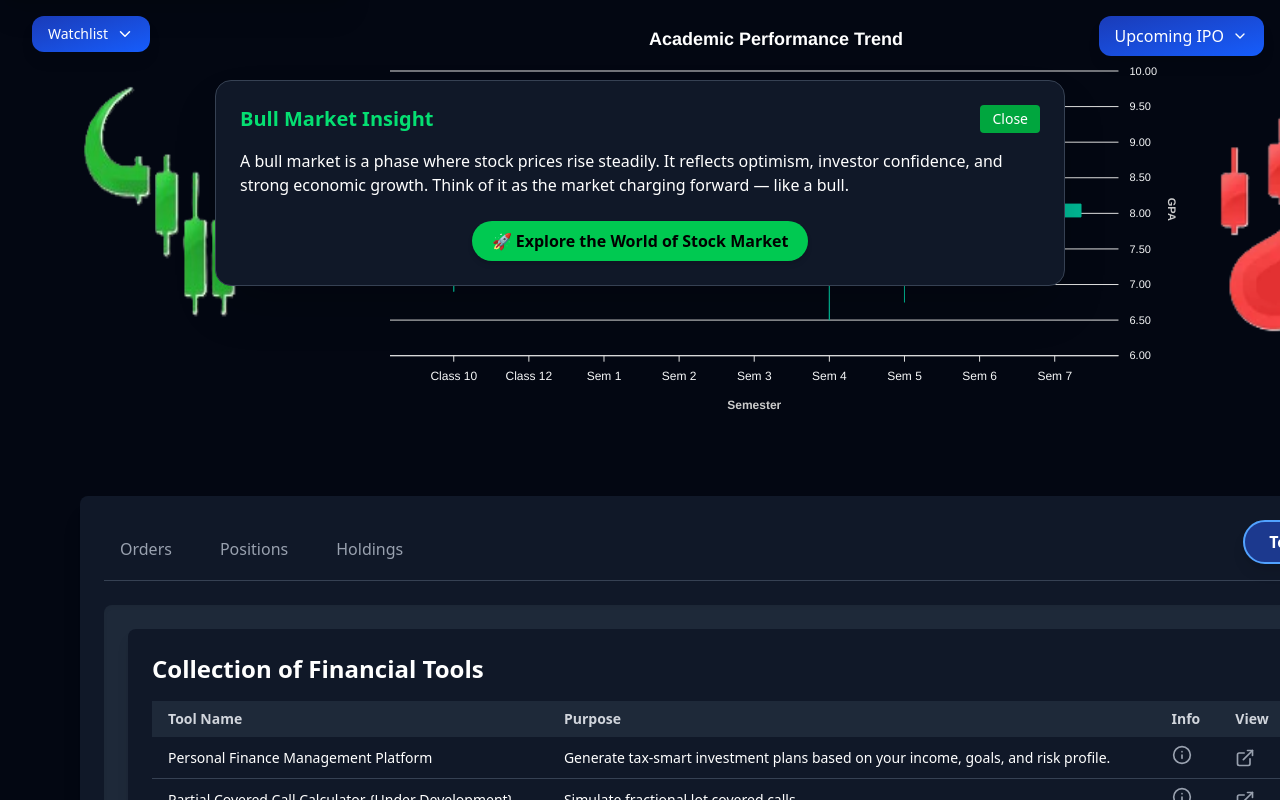
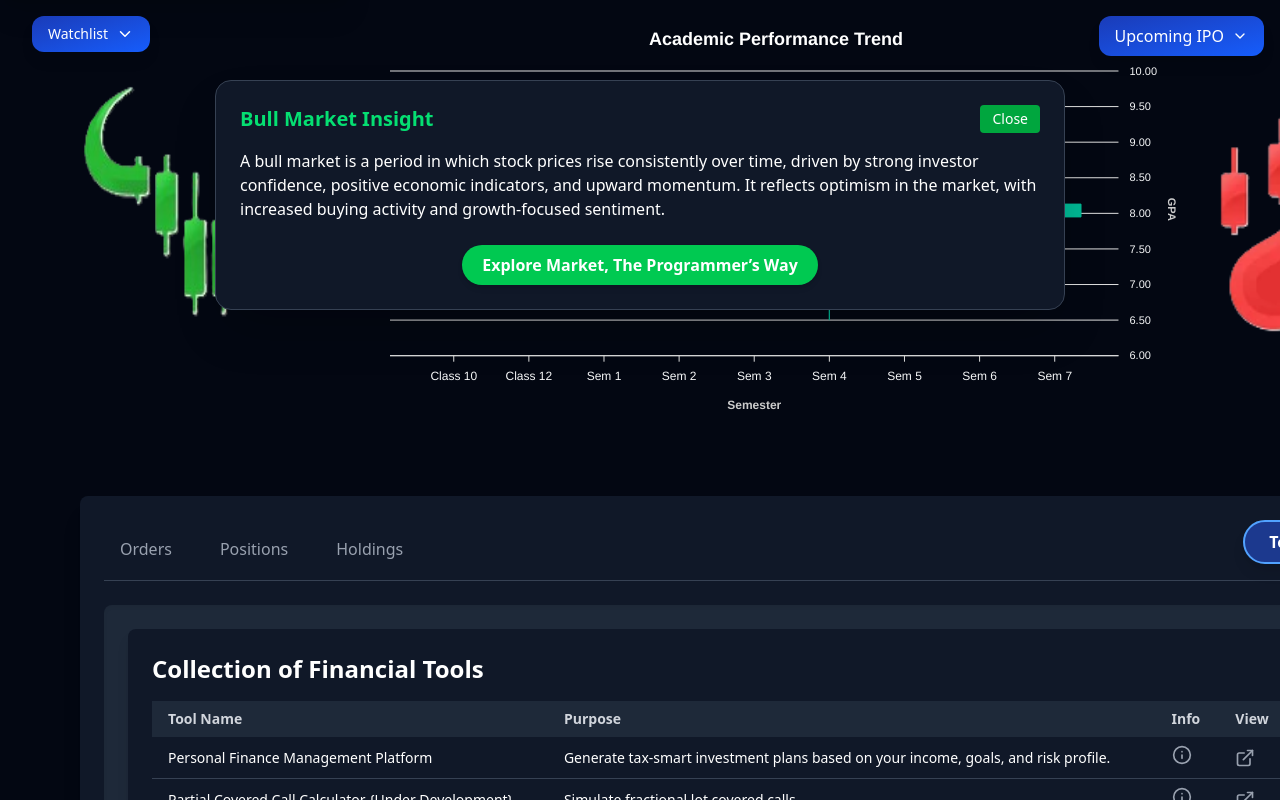
Before and after one commit to Ayush-Sharma-2023/Fintech-Portfolio, a Next.js app: page / in a window 1280 px wide. Both pictures are taken after a click on the picture 208 px from the left and 200 px from the top of the page. Shown: the top 800 px of the page. Built offline with nearby package versions, Linux system fonts and the light colour scheme.

Commit message:
home page completed

```diff
--- a/app/Components/Bear.jsx
+++ b/app/Components/Bear.jsx
@@ -30,13 +30,13 @@ export default function BearImage() {
           </div>
 
           <Typewriter
-            text={`A  bear market is a phase when prices fall sharply, often due to fear and economic uncertainty. It's the market pulling back — like a bear swiping downward.\n\nWhile scary, bear markets can also offer rare buying opportunities for disciplined investors.`}
+            text={`A  bear market is a phase where stock prices decline sharply, typically by 20% or more from recent highs. It’s marked by fear, uncertainty, and pessimism, often triggered by economic slowdowns, weak investor sentiment, or external shocks. Selling pressure dominates, and risk-off behavior takes over.`}
           />
 
           <div className="mt-6 flex justify-center">
             <Link href="/market">
-              <button className="bg-red-500 hover:bg-red-600 text-black font-semibold px-5 py-2 rounded-full shadow-md transition duration-300 hover:cursor-pointer">
-                🛡 Learn How to Survive a Bear Market
+              <button className="bg-red-500 hover:bg-red-600 text-whtie font-semibold px-5 py-2 rounded-full shadow-md transition duration-300 hover:cursor-pointer">
+                Explore Market,  The Programmer’s Way
               </button>
             </Link>
           </div>
--- a/app/Components/Bull.jsx
+++ b/app/Components/Bull.jsx
@@ -30,13 +30,13 @@ export default function BullImage() {
           </div>
 
           <Typewriter
-            text={`A  bull market is a phase where stock prices rise steadily. It reflects optimism, investor confidence, and strong economic growth. Think of it as the market charging forward — like a bull.`}
+            text={`A  bull market is a period in which stock prices rise consistently over time, driven by strong investor confidence, positive economic indicators, and upward momentum. It reflects optimism in the market, with increased buying activity and growth-focused sentiment.`}
           />
 
           <div className="mt-6 flex justify-center">
             <Link href="/market">
-              <button className="bg-green-500 hover:bg-green-600 text-black font-semibold px-5 py-2 rounded-full shadow-md transition duration-300 hover:cursor-pointer">
-                🚀 Explore the World of Stock Market
+              <button className="bg-green-500 hover:bg-green-600 text-white font-semibold px-5 py-2 rounded-full shadow-md transition duration-300 hover:cursor-pointer">
+                Explore Market,  The Programmer’s Way
               </button>
             </Link>
           </div>
```
